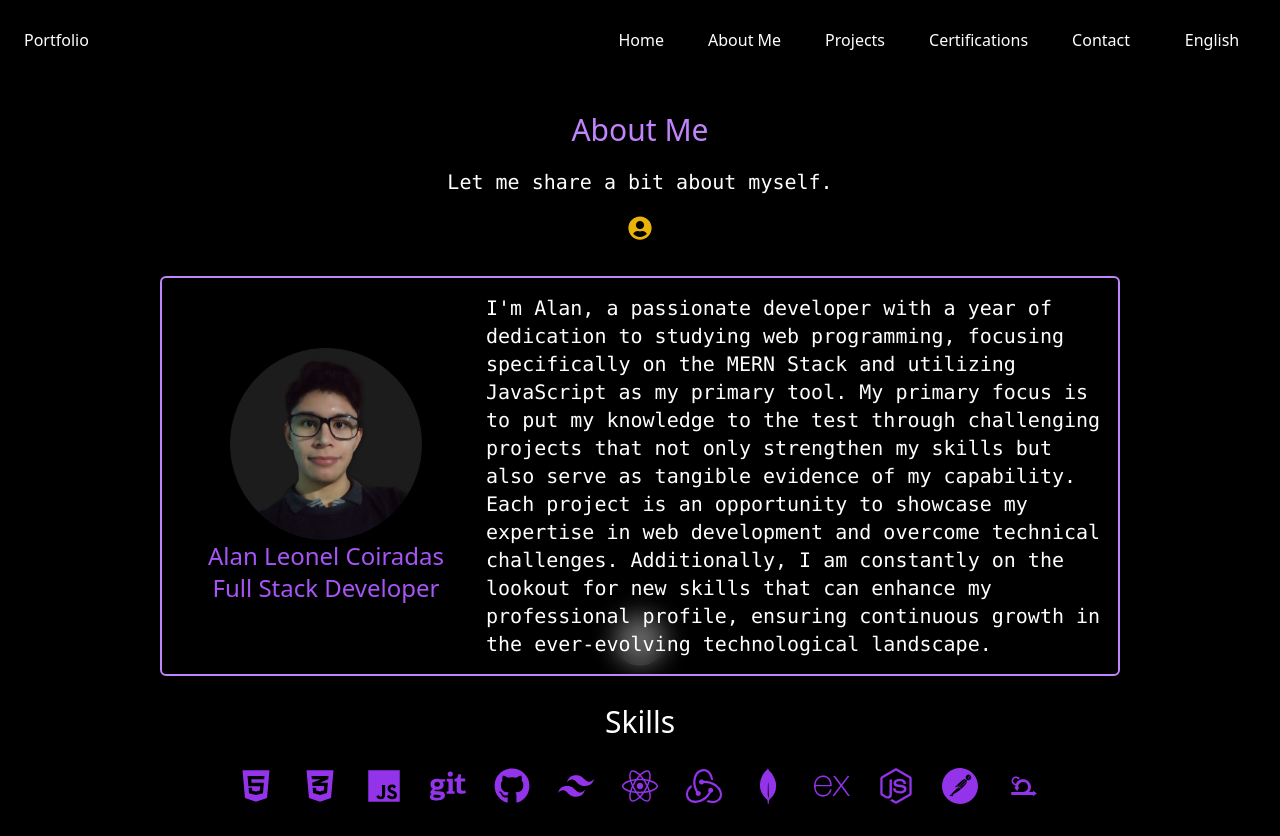
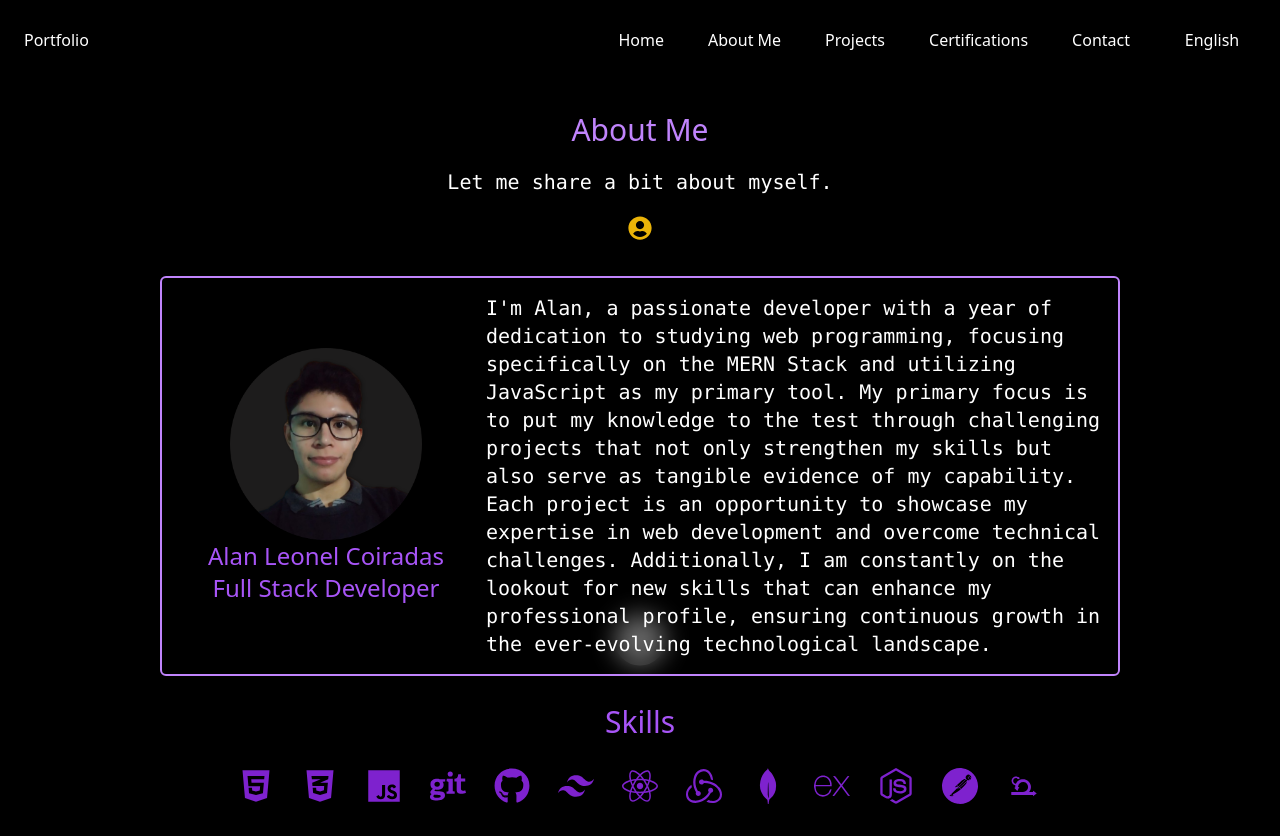
Before and after one commit to leocoiradas/Portfolio, a React (Vite) app: page /about in a window 1280 px wide. Built offline with nearby package versions, Linux system fonts and the light colour scheme.

Commit message:
Modificación de estilos en Skills

```diff
--- a/src/components/about_components/Skills.jsx
+++ b/src/components/about_components/Skills.jsx
@@ -8,9 +8,9 @@ function Skills(){
     const skillsCollection = [<FaHtml5 />, <FaCss3Alt />, <IoLogoJavascript />, <FaGit />, <FaGithub />, <SiTailwindcss />, <FaReact />, <SiRedux />, <SiMongodb />, <SiExpress />, <FaNodeJs />, <SiPostman />, <DiScrum />]
     return(
         <article className="flex flex-col justify-center items-center gap-5 py-3 w-4/5 ">
-            <h3 className="text-3xl text-white">Skills</h3>
+            <h3 className="text-3xl text-purple-500">Skills</h3>
             <div className="flex justify-center items-center flex-wrap gap-3">
-                {skillsCollection.map((element) => (<p className="p-2 text-purple-600 rounded-md text-center text-4xl"><b>{element}</b></p>))}
+                {skillsCollection.map((element) => (<p className="p-2 text-purple-700 rounded-md text-center text-4xl"><b>{element}</b></p>))}
             </div>
 
         </article>
```
